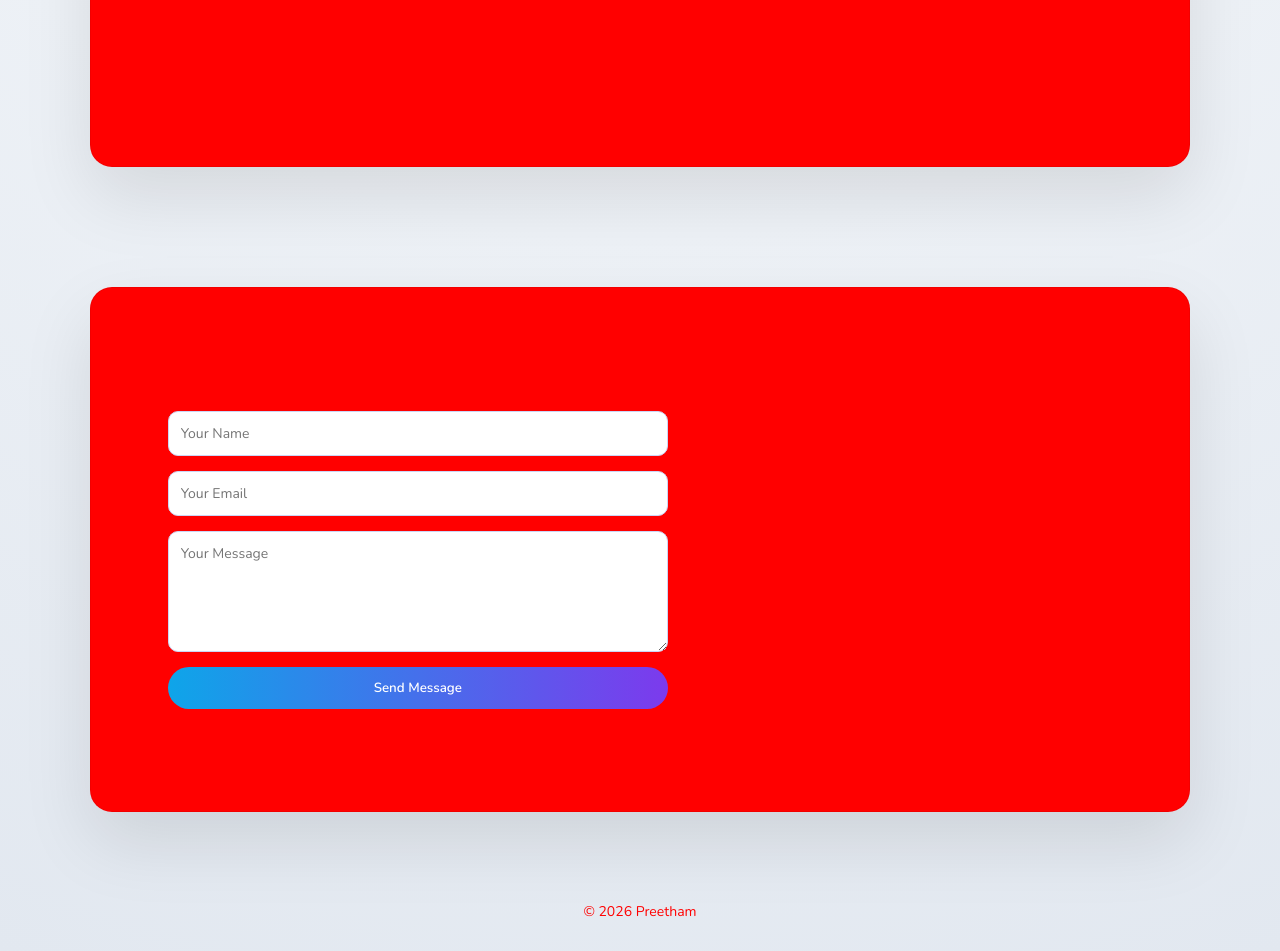
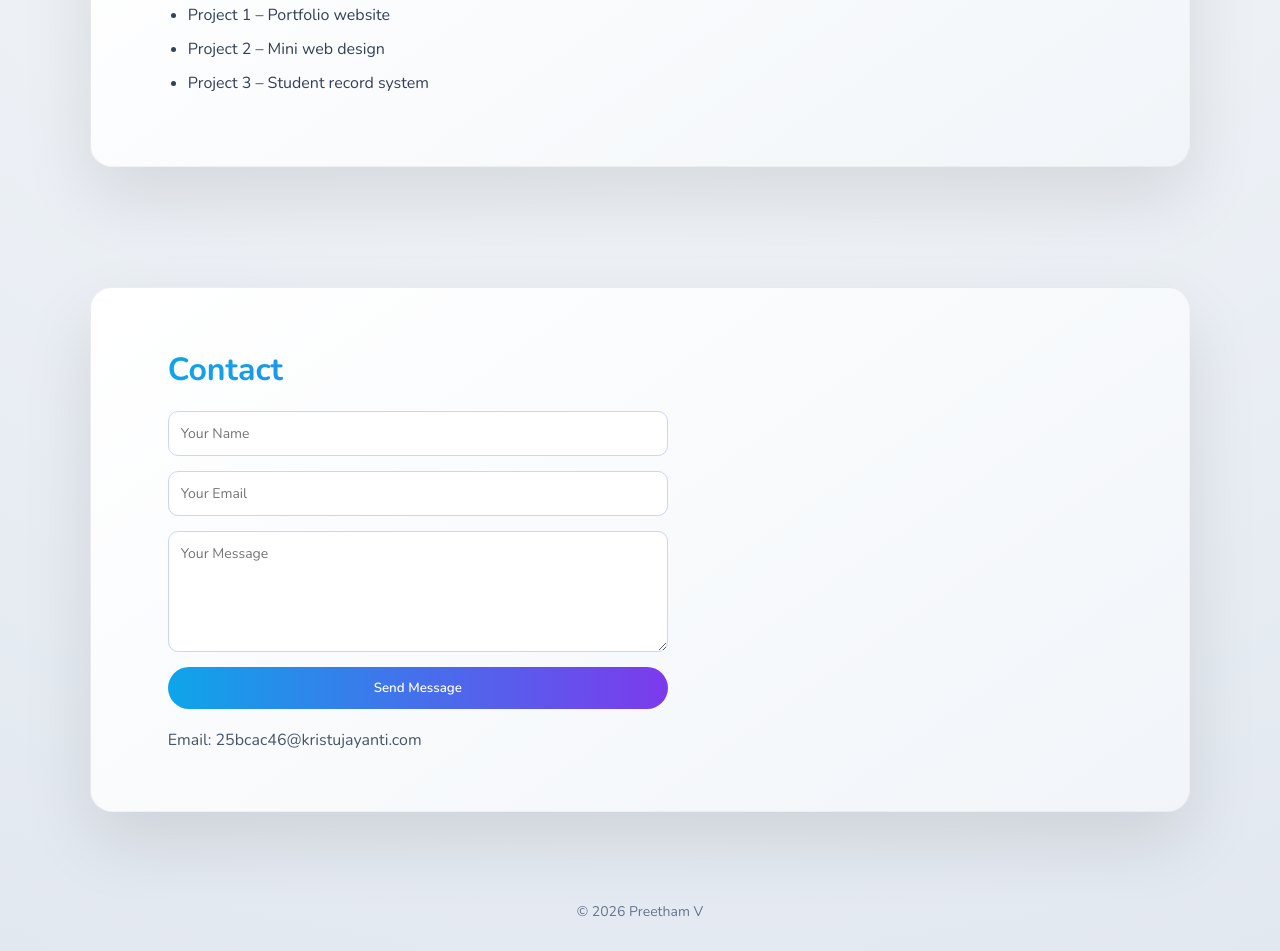
Before and after one commit to 25bcac46-web/Preetham-V-Portfolio-, a plain HTML site: page index.html in a window 1280 px wide. Shown: the part 606-1557 px from the top of the page. Drawn offline with nearby package versions, Linux system fonts and the light colour scheme.

Commit message:
Update index.html

```diff
--- a/index.html
+++ b/index.html
@@ -3,7 +3,7 @@
 <head>
 <meta charset="UTF-8">
 <meta name="viewport" content="width=device-width, initial-scale=1.0">
-<title>Preetham | PORTFOLIO</title>
+<title>Preetham V| PORTFOLIO</title>
 
 <link href="https://fonts.googleapis.com/css2?family=Nunito:wght@300;400;600;700&display=swap" rel="stylesheet">
 
@@ -18,7 +18,7 @@
 
 body {
   background: radial-gradient(circle at top, #f8fafc, #e2e8f0);
-  color: #FF0000;
+  color: #020617;
   scroll-behavior: smooth;
 }
 
@@ -54,7 +54,7 @@ header {
   margin-left: 25px;
   text-decoration: none;
   font-weight: 600;
-  color: #FF0000;
+  color: #020617;
   position: relative;
   transition: 0.3s;
 }
@@ -79,7 +79,7 @@ section {
   max-width: 1100px;
   margin: 120px auto 60px;
   padding: 60px 6%;
-  background: linear-gradient(145deg, #FF0000, #FF0000);
+  background: linear-gradient(145deg, #ffffff, #f1f5f9);
   border-radius: 22px;
   box-shadow: 0 30px 70px rgba(0,0,0,0.1);
   border: 1px solid rgba(0,0,0,0.05);
@@ -96,7 +96,7 @@ section.show {
 section h2 {
   font-size: 32px;
   margin-bottom: 20px;
-  background: linear-gradient(90deg, #FF0000, #FF0000);
+  background: linear-gradient(90deg, #0ea5e9, #7c3aed);
   -webkit-background-clip: text;
   -webkit-text-fill-color: transparent;
 }
@@ -116,7 +116,7 @@ section h2 {
 
 #projects li {
   margin-bottom: 12px;
-  color: #FF0000;
+  color: #334155;
 }
 
 /* CONTACT FORM */
@@ -154,14 +154,14 @@ section h2 {
 
 #contact p {
   margin-top: 20px;
-  color: #FF0000;
+  color: #475569;
 }
 
 /* FOOTER */
 footer {
   text-align: center;
   padding: 30px 20px;
-  color: #FF0000;
+  color: #64748b;
   font-size: 14px;
 }
 
@@ -183,7 +183,7 @@ footer {
 
 <header>
   <nav class="navbar">
-    <h1>Preetham</h1>
+    <h1>Preetham V</h1>
     <div class="nav-links">
       <a href="#about">About</a>
       <a href="#projects">Projects</a>
@@ -195,7 +195,7 @@ footer {
 <section id="about">
   <h2>About Me</h2>
   <p>
-    Hello, I’m Preetham, Welcome to my personal website where I share my journey,
+    Hello, I’m Preetham V, Welcome to my personal website where I share my journey,
     skills, and interests.
   </p>
 </section>
@@ -212,7 +212,7 @@ footer {
 <section id="contact">
   <h2>Contact</h2>
 
-  <form id="contact-form" action="https://formspree.io/f/link" method="POST">
+  <form id="contact-form" action="https://formspree.io/f/xgopwnqr" method="POST">
     <input type="text" name="name" placeholder="Your Name" required>
     <input type="email" name="email" placeholder="Your Email" required>
     <textarea name="message" rows="5" placeholder="Your Message" required></textarea>
@@ -220,11 +220,11 @@ footer {
     <button type="submit">Send Message</button>
   </form>
 
-  <p>Email: 25bcac46@gmail.com</p>
+  <p>Email: 25bcac46@kristujayanti.com</p>
 </section>
 
 <footer>
-  © 2026 Preetham
+  © 2026 Preetham V
 </footer>
 
 <script>
@@ -249,7 +249,7 @@ form.addEventListener("submit", async (e) => {
   const formData = new FormData(form);
 
   try {
-    const res = await fetch("https://formspree.io/f/xgopwnqr", {
+    const res = await fetch("https://formspree.io/f/xvzweozw", {
       method: "POST",
       body: formData,
       headers: {
```
